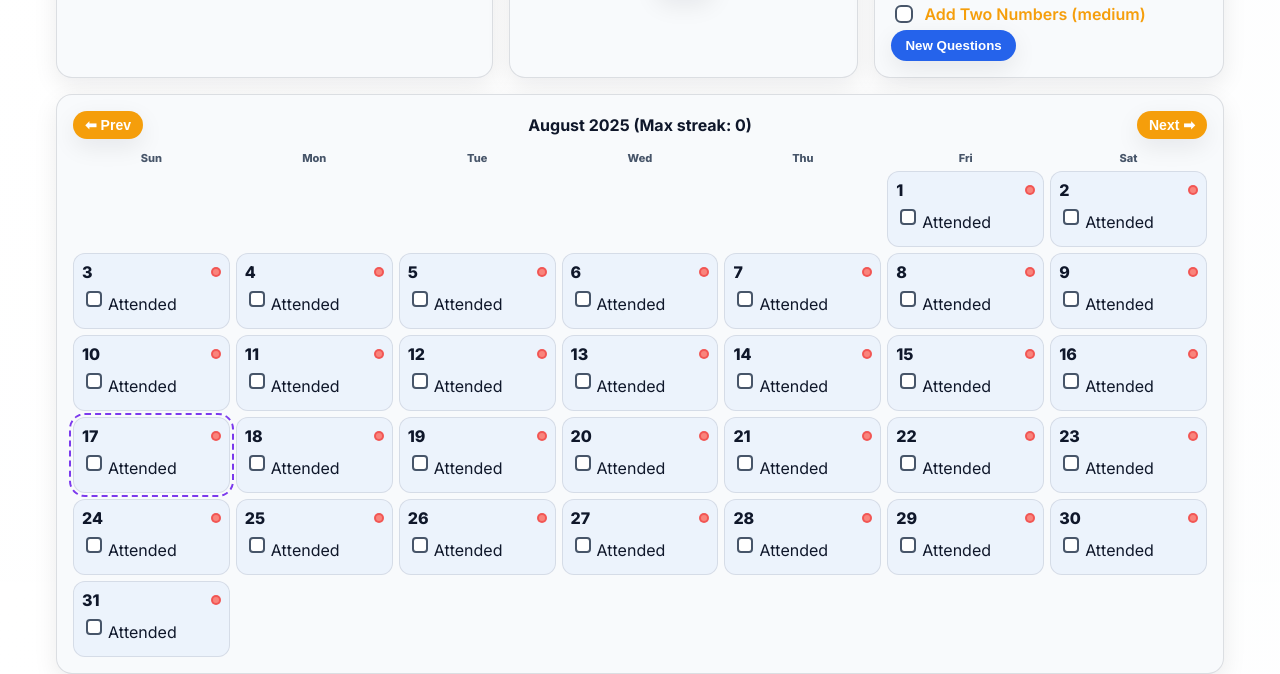
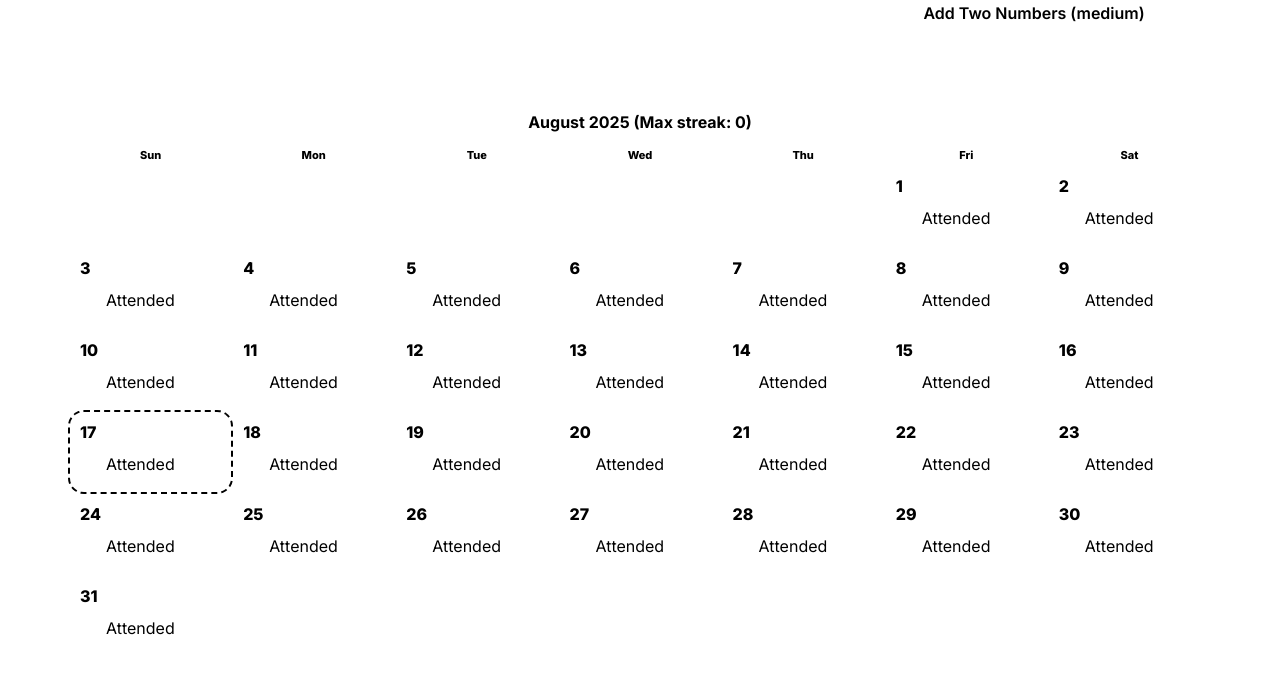
Before and after one commit to poiman743-svg/dsa-tracker, a plain HTML site: page index.html in a window 1280 px wide. Shown: the part 218-892 px from the top of the page. Drawn offline with Linux system fonts and the light colour scheme; no server answers.

Commit message:
Update index.html

```diff
--- a/index.html
+++ b/index.html
@@ -15,24 +15,7 @@
     <script src="https://www.gstatic.com/firebasejs/10.12.2/firebase-firestore-compat.js"></script>
 
     <style>
-        :root {
-            --bg: #ffffff;
-            --fg: #0f172a;
-            --muted: #475569;
-            --card: #f8fafc;
-            --accent: #2563eb;
-            --accent-2: #16a34a;
-            --accent-3: #f59e0b;
-            --danger: #ef4444;
-            --shadow: 0 8px 24px rgba(2, 6, 23, 0.08);
-            --ring: 0 0 0 3px rgba(37, 99, 235, 0.25);
-            --link: #7c3aed;
-            --easy: #22c55e;
-            --medium: #f59e0b;
-            --hard: #ef4444;
-        }
-
-        .dark {
+            .dark {
             --bg: #0b1220;
             --fg: #e5e7eb;
             --muted: #a1a1aa;
```
